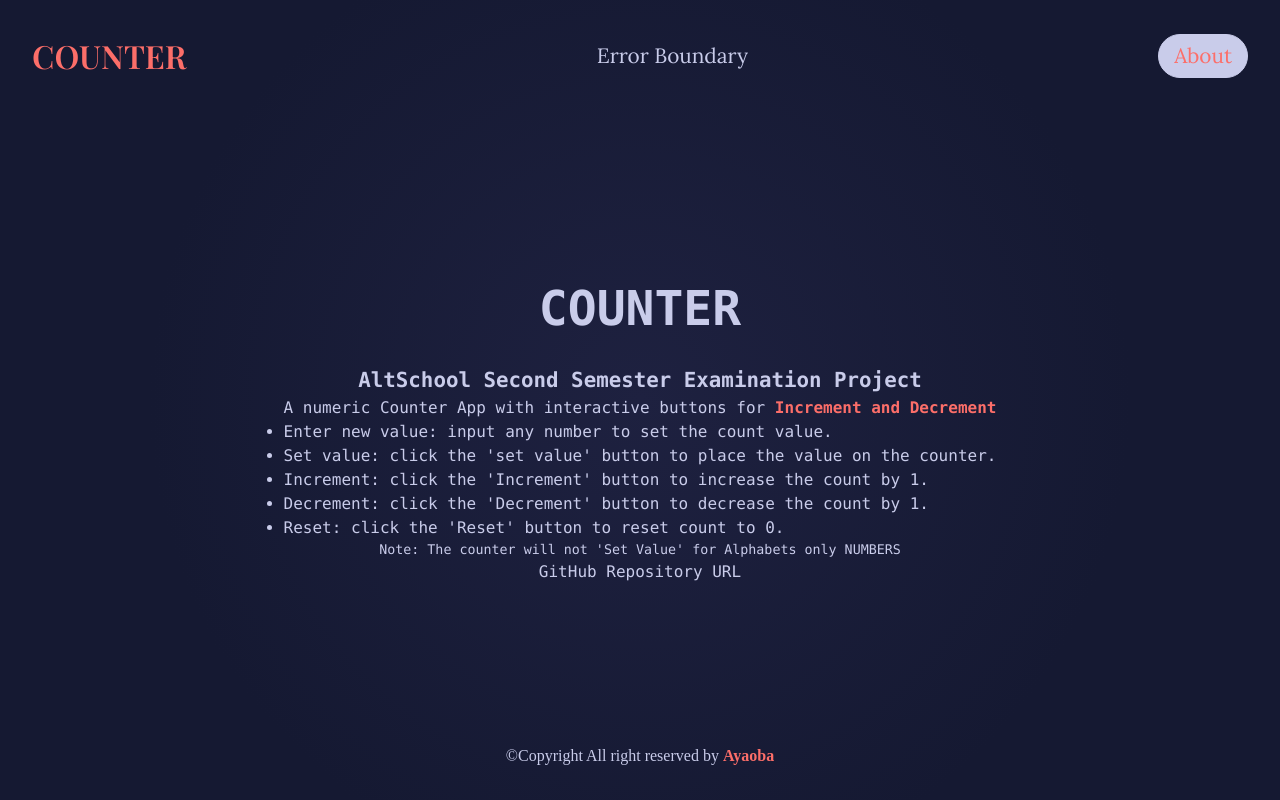
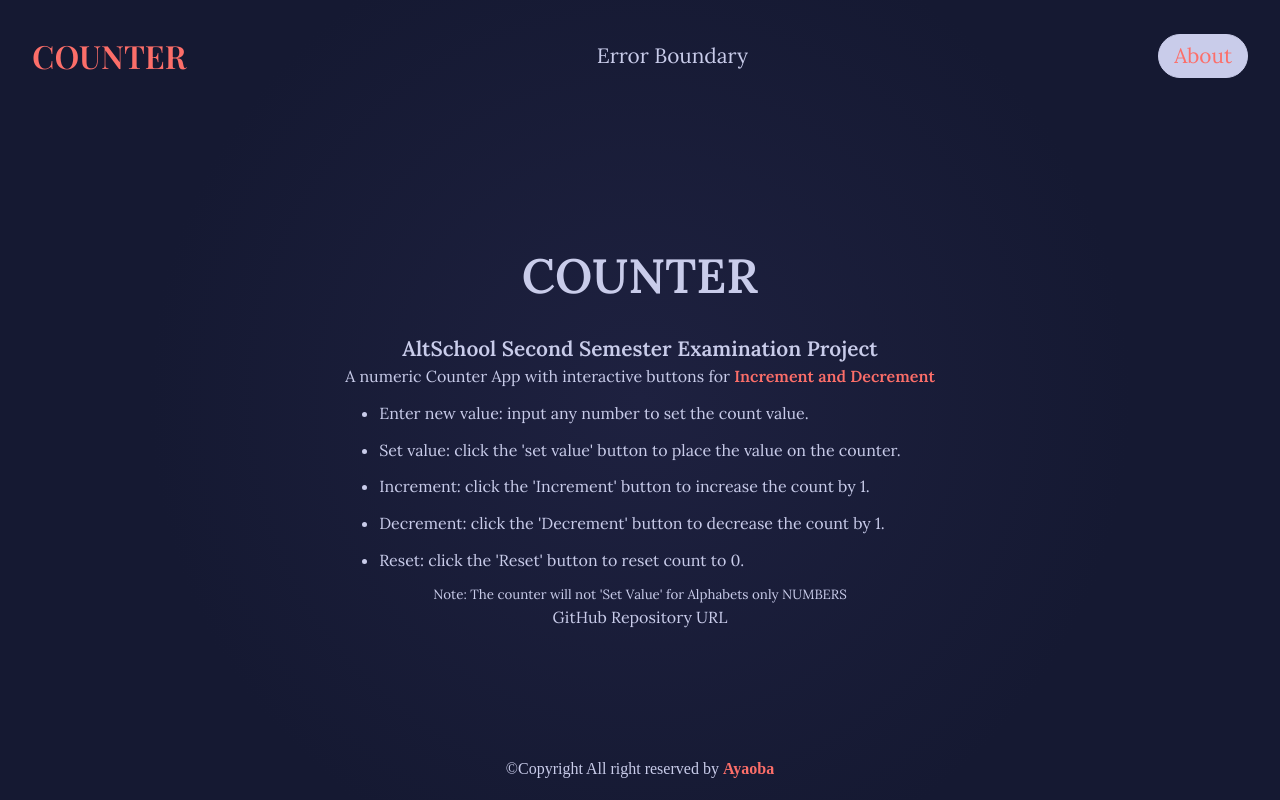
Before and after one commit to AyaobaEstelle/AltSchool-Second-Semester-Examination-Project, a React (Vite) app: page /about in a window 1280 px wide. Built offline with nearby package versions, Linux system fonts and the light colour scheme.

Commit message:
actually actually updated about page

```diff
--- a/src/index.css
+++ b/src/index.css
@@ -229,13 +229,16 @@
   flex-direction: column;
   align-items: center;
   justify-content: center;
-  padding-block: 10rem;
-  font-family: var(--ff-primary);
+  padding-block: 8rem;
+  font-family: var(--ff-secondary);
 }
 
 .about h1 {
   margin-bottom: var(--fs-400);
   text-transform: uppercase;
+}
+.about ul li {
+  margin: 0.8rem;
 }
 .about a {
   color: var(--clr-neutral-100);
```
